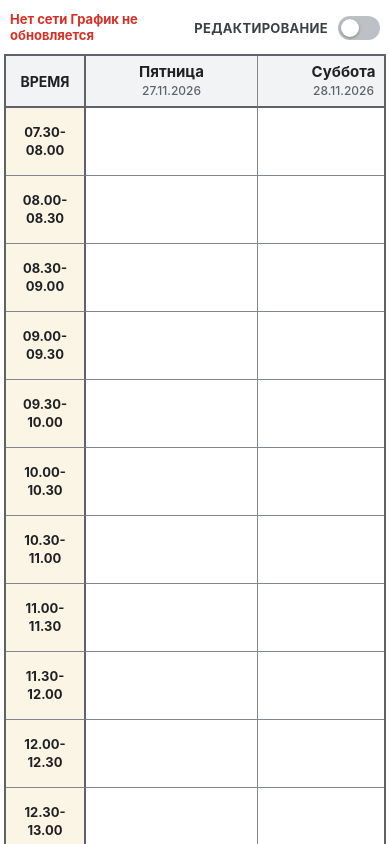
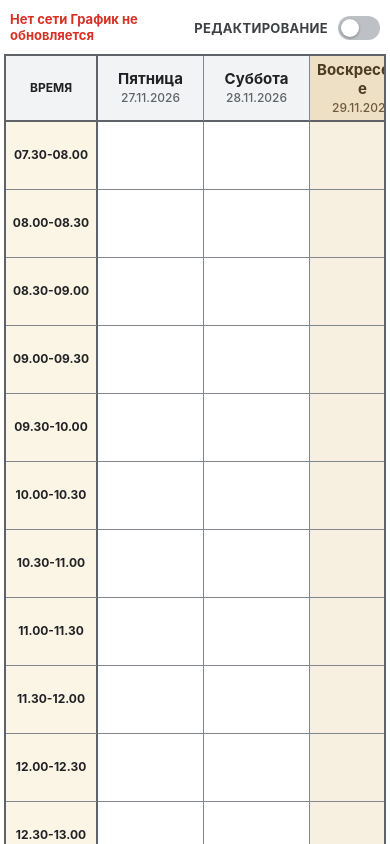
Before and after one commit to osagotbilis-collab/AutoHause, a plain HTML site: page index.html in a window 390 px wide. Shown: the top 844 px of the page. Drawn offline with Linux system fonts and the light colour scheme; no server answers.

Commit message:
Update index.html

```diff
--- a/index.html
+++ b/index.html
@@ -221,7 +221,7 @@
       border-color: #9cb5cf;
     }
 
-    @media (max-width: 600px) {
+        @media (max-width: 600px) {
       body {
         padding: calc(8px + env(safe-area-inset-top)) 4px calc(16px + env(safe-area-inset-bottom));
         background: #ffffff;
@@ -232,16 +232,22 @@
         padding: 0;
       }
       th, td {
-        width: 172px;
-        min-width: 172px;
-        max-width: 172px;
+        width: 106px;
+        min-width: 106px;
+        max-width: 106px;
+        padding: 5px 4px;
+        font-size: 13px;
       }
       td:first-child, th:first-child {
-        width: 80px;
-        min-width: 80px;
-        max-width: 80px;
+        width: 92px;
+        min-width: 92px;
+        max-width: 92px;
+        font-size: 12px;
+        padding: 4px 2px;
+        white-space: nowrap;
       }
     }
+
   </style>
 </head>
 <body>
```
